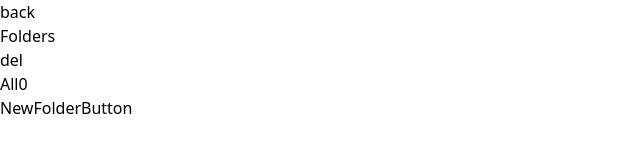
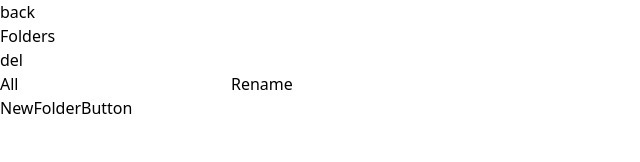
Before and after one commit to Ashutosh-pixel/Scriblix, a React (Vite) app: page /folderpage in a window 1280 px wide. Shown: the top 162 px of the page, without its empty margins (0-640 px from the left). Built offline with nearby package versions, Linux system fonts and the light colour scheme.

Commit message:
folders rename feature added

```diff
--- a/src/component/FoldersContainer.jsx
+++ b/src/component/FoldersContainer.jsx
@@ -1,32 +1,45 @@
-import React from 'react'
+import React, { useEffect, useState } from 'react'
 import useStore from '../store/Store';
-import { Link } from 'react-router-dom';
+import { useNavigate } from 'react-router-dom';
+import { event } from '@tauri-apps/api';
 
 export default function FoldersContainer() {
 
-  const folderArray = useStore((state) => state.folderArray);
-  const setSelectedCategory = useStore((state) => state.setSelectedCategory);
+  let folderArray = useStore((state) => state.folderArray);
 
 
-  const clickHandler = (newcategory) => {
-    setSelectedCategory(newcategory);
+  const [isEditable, setIsEditable] = useState(Array(folderArray.length).fill(false));
+  const [duplicateArray, setDuplicateArray] = useState(['All']);
+
+
+  const clickHandler = (e, index) => {
+    const updatedArray = [...folderArray];
+    const newvalue = e.target.value;
+    updatedArray[index] = e.target.value;
+    setDuplicateArray(updatedArray);
+    folderArray[index] = e.target.value;
+    console.log("folderArray ", folderArray);
   }
+
+  const toggleEditable = (index, item) => {
+    const updatedEditableState = [...isEditable];
+    updatedEditableState[index] = !updatedEditableState[index];  // Toggle the specific item's editability
+    setIsEditable(updatedEditableState);
+    folderArray[index] = item.trim();
+  };
 
   return (
     <div className='folderscontainer mt-4 w-full flex flex-col gap-2 select-none'>
       {folderArray.map((item, index) => {
-        return <Link to={'/'}><div key={index} onClick={() => clickHandler(item)} className='parent w-full bg-white rounded-md h-10 flex justify-center items-center shadow-md cursor-pointer hover:bg-slate-100'>
-          <div className='w-11/12 flex justify-between items-center'>
-            <span className='text-lg'>
-              {item}
-            </span>
-            <span className='text-sm'>
-              0
-            </span>
-          </div>
+        return <div key={index} className='parent w-full bg-white rounded-md h-10 flex justify-center items-center shadow-md cursor-pointer'>
+          <span className='w-28 flex justify-between items-center'>
+            <input value={item} onChange={(e) => clickHandler(e, index)} readOnly={!isEditable[index]} className='w-full' type="text" name="" id="" />
+          </span>
+          <span className='text-sm' onClick={() => toggleEditable(index, item)}>
+            {isEditable[index] ? 'Save' : 'Rename'}
+          </span>
         </div>
-        </Link>
       })}
-    </div>
+    </div >
   )
 }
```
